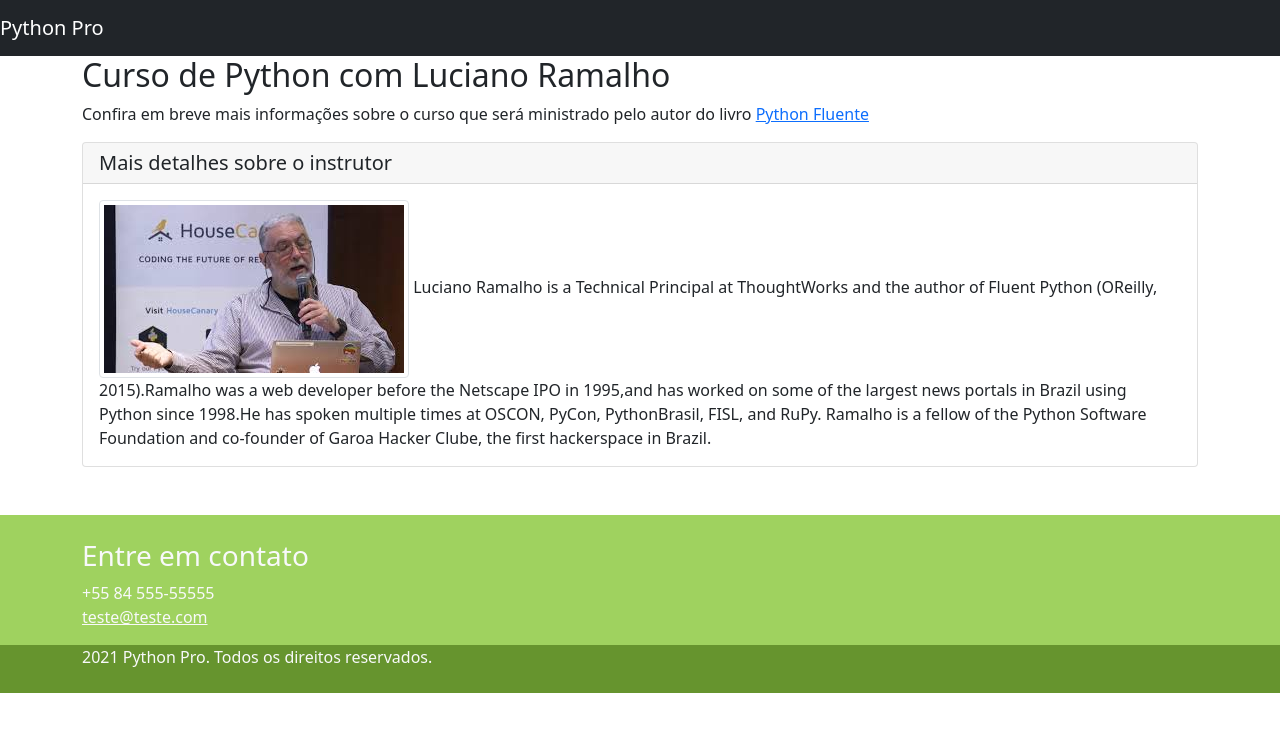
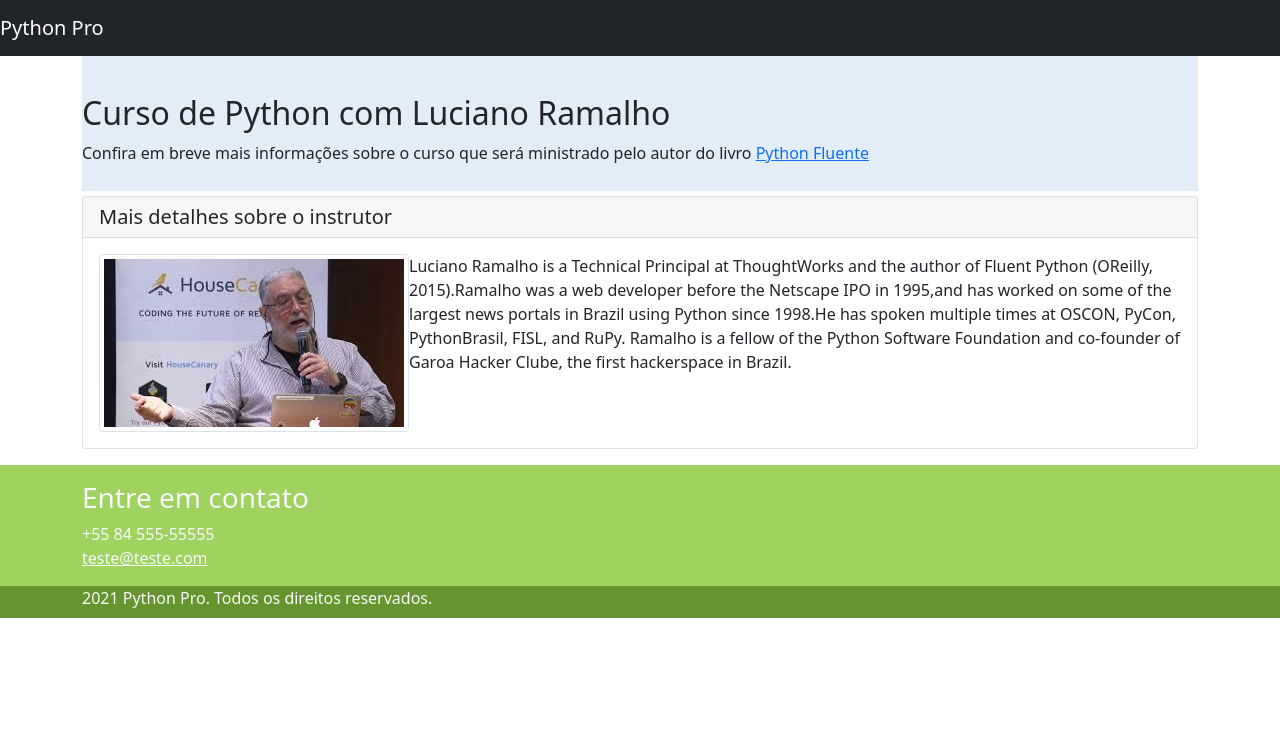
Before and after one commit to eduardovale76/DjangoCourse, a Django app: page / in a window 1280 px wide. Shown: the top 732 px of the page. Run offline with Django 3.2, Linux system fonts and the light colour scheme; some libraries are stand-ins or nearby versions.

Commit message:
home e css

```diff
--- a/pypro/base/static/css/style.css
+++ b/pypro/base/static/css/style.css
@@ -5,3 +5,9 @@
 .rights{
     background-color: #66942e
 }
+
+.jumbotron{
+    background-color: #e2edf7;
+    padding-bottom: 10px;
+    margin-bottom: 5px;
+}
--- a/pypro/base/templates/base/home.html
+++ b/pypro/base/templates/base/home.html
@@ -36,6 +36,7 @@
 		<div class="col-md-12">
 			<div class="jumbotron">
 				<h2>
+					<br>
 					Curso de Python com Luciano Ramalho
 				</h2>
 				<p>
@@ -53,7 +54,7 @@
 				</h5>
 				<div class="card-body">
 					<p class="card-text">
-						<img src="{% static 'img/luciano-ramalho2.jpeg' %}" alt="Foto de Luciano Ramalho" class="img-thumbnail float-left mr-5"/>
+						<img src="{% static 'img/luciano-ramalho2.jpeg' %}" alt="Foto de Luciano Ramalho" class="img-thumbnail float-lg-start "/>
 						Luciano Ramalho is a Technical Principal at ThoughtWorks and the author of Fluent Python (OReilly, 2015).Ramalho was a web developer before the Netscape IPO in 1995,and has worked on some of the largest news portals in Brazil using Python since 1998.He has spoken multiple times at OSCON, PyCon, PythonBrasil, FISL, and RuPy. Ramalho is a fellow of the Python Software Foundation and co-founder of Garoa Hacker Clube, the first hackerspace in Brazil.
 					</p>
 				</div>
@@ -61,8 +62,7 @@
 		</div>
 	</div>
 </div>
-
-<footer class="main-footer mt-5 pt-4 text-light">
+<footer class="main-footer mt-3 pt-3 text-light">
 	<div class="container">
 		<div class="row">
 			<div class="col">
@@ -75,7 +75,7 @@
 			</div>
 		</div>
 	</div>
-	<div class="rights pb-4">
+	<div class="rights pb-2">
 		<div class="container">
 			<div class="row">
 				<div class="col">
```
